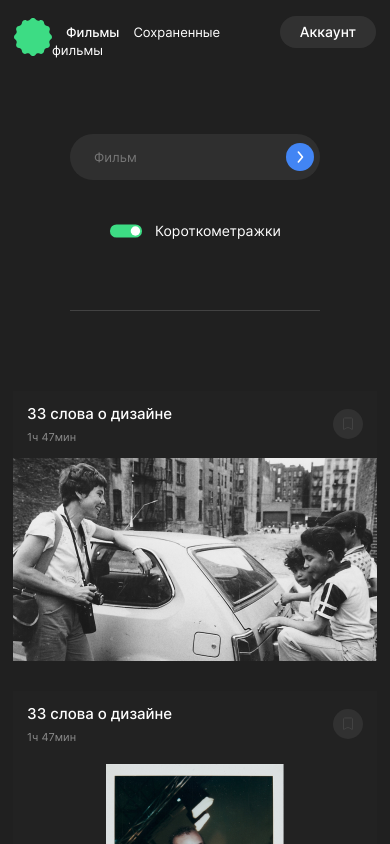
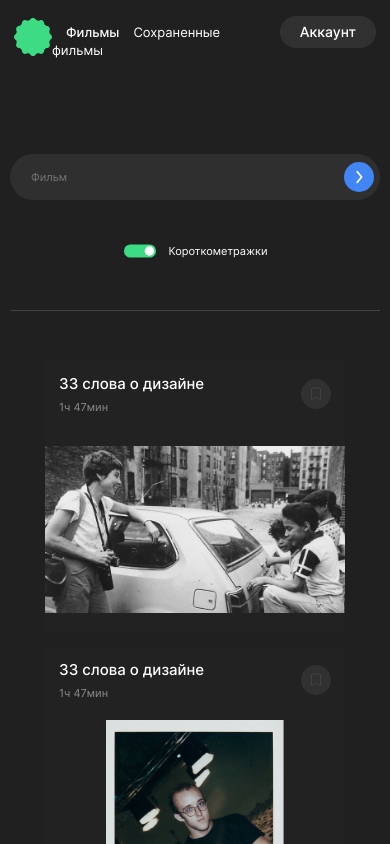
Before and after one commit to TatyanaDudchenko/movies-explorer-frontend, a React (Create React App) app: page /movies in a window 390 px wide. Shown: the top 844 px of the page. Built offline with nearby package versions, Linux system fonts and the light colour scheme.

Commit message:
feat: настроить адаптив для компонентов с фильмами

```diff
--- a/src/components/Movies/Movies.css
+++ b/src/components/Movies/Movies.css
@@ -23,3 +23,25 @@
     color: #fff;
     cursor: pointer;
 }
+
+@media screen and (max-width: 1279px) {
+    .movies-container {
+        padding-left: 30px;
+        padding-right: 30px;
+    }
+}
+
+@media screen and (max-width: 767px) {
+    .movies-container {
+        padding-left: 10px;
+        padding-right: 10px;
+    }
+}
+
+@media screen and (max-width: 767px) {
+    .movies-container__more-button {
+        padding-left: 10px;
+        padding-right: 10px;
+        max-width: 240px;
+    }
+}
--- a/src/components/MoviesCardList/MoviesCardList.css
+++ b/src/components/MoviesCardList/MoviesCardList.css
@@ -6,3 +6,19 @@
   padding-top: 70px;
   justify-content: center;
 }
+
+@media screen and (max-width: 1279px) {
+  .movies-card-list {
+    column-gap: 30px;
+    row-gap: 36px;
+    grid-template-columns: repeat(auto-fit, 339px);
+  }
+}
+
+@media screen and (max-width: 767px) {
+  .movies-card-list {
+    padding-top: 40px;
+    row-gap: 16px;
+    grid-template-columns: repeat(auto-fit, 300px);
+  }
+}
--- a/src/components/SavedMovies/SavedMovies.css
+++ b/src/components/SavedMovies/SavedMovies.css
@@ -3,3 +3,17 @@
     padding-left: 70px;
     padding-right: 70px;
 }
+
+@media screen and (max-width: 1279px) {
+    .saved-movies-container {
+        padding-left: 30px;
+        padding-right: 30px;
+    }
+}
+
+@media screen and (max-width: 767px) {
+    .saved-movies-container {
+        padding-left: 10px;
+        padding-right: 10px;
+    }
+}
--- a/src/components/SearchForm/SearchForm.css
+++ b/src/components/SearchForm/SearchForm.css
@@ -20,6 +20,7 @@
 
 .search-form__input {
     font-size: 13px;
+    line-height: 17px;
     font-weight: 400;
     color: #8B8B8B;
     border: none;
@@ -70,3 +71,28 @@
     padding-left: 12px;
     color: #fff;
 }
+
+@media screen and (max-width: 1279px) {
+  .search-form-container {
+    padding-top: 80px;
+    padding-bottom: 50px;
+  }
+}
+
+@media screen and (max-width: 767px) {
+  .search-form {
+    padding-left: 19px;
+  }
+}
+
+@media screen and (max-width: 767px) {
+  .search-form__input {
+    font-size: 11px;
+  }
+}
+
+@media screen and (max-width: 767px) {
+  .search-form__toggle-text {
+    font-size: 11px;
+  }
+}
```
Lines whose indentation alone changed are shown as unchanged.
